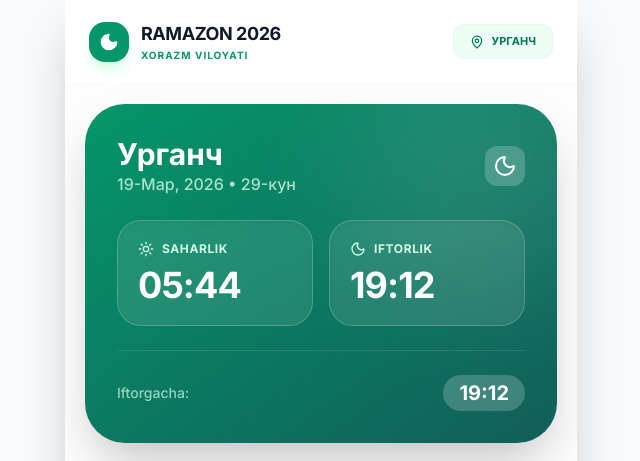
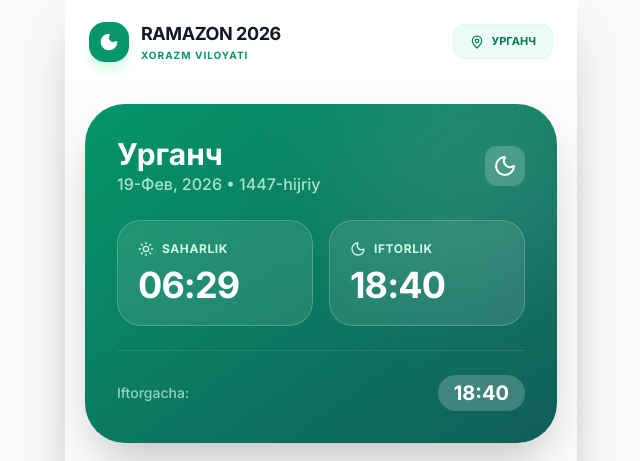
Before and after one commit to ruslonbekruzmatov28-dotcom/ramazon-taqvim-2026, a React (Vite) app: page / in a window 1280 px wide. Shown: the top 461 px of the page, without its empty margins (319-959 px from the left). Built offline with nearby package versions, Linux system fonts and the light colour scheme.

Commit message:
Update App.tsx

```diff
--- a/App.tsx
+++ b/App.tsx
@@ -1,3 +1,4 @@
+
 import React, { useState, useEffect, useMemo } from 'react';
 import { KHOREZM_2026_CALENDAR, KHOREZM_DISTRICTS, DUAS, DistrictOffset } from './constants';
 import { AppState, Message } from './types';
@@ -11,8 +12,7 @@ import {
   Sun,
   Moon,
   MapPin,
-  ChevronRight,
-  AlertCircle
+  ChevronRight
 } from 'lucide-react';
 
 const App: React.FC = () => {
@@ -43,44 +43,32 @@ const App: React.FC = () => {
     }));
   }, [selectedDistrict]);
 
-  const todayIndex = useMemo(() => {
-    const months: Record<string, number> = { 'Фев': 1, 'Мар': 2 };
-    const idx = adjustedCalendar.findIndex(item => {
-      const [d, m] = item.date.split('-');
-      return parseInt(d) === currentTime.getDate() && months[m] === currentTime.getMonth() + 1;
-    });
-    return idx === -1 ? 0 : idx;
+  const statusInfo = useMemo(() => {
+    const today = adjustedCalendar[0];
+    const nowStr = currentTime.toTimeString().slice(0, 5);
+
+    if (nowStr < today.fajr) {
+      return { label: 'Saharlikgacha', time: today.fajr, color: 'from-blue-600 to-indigo-800' };
+    } else if (nowStr < today.maghrib) {
+      return { label: 'Iftorgacha', time: today.maghrib, color: 'from-emerald-600 to-teal-800' };
+    } else {
+      const tomorrow = adjustedCalendar[1] || today;
+      return { label: 'Saharlikgacha (Ertaga)', time: tomorrow.fajr, color: 'from-indigo-900 to-slate-900' };
+    }
   }, [currentTime, adjustedCalendar]);
 
-  const statusInfo = useMemo(() => {
-    const todayData = adjustedCalendar[todayIndex];
-    const nowStr = currentTime.toTimeString().slice(0, 5);
-
-    if (nowStr < todayData.fajr) {
-      return { label: 'Saharlikgacha', time: todayData.fajr, color: 'from-blue-600 to-indigo-800' };
-    } else if (nowStr < todayData.maghrib) {
-      return { label: 'Iftorgacha', time: todayData.maghrib, color: 'from-emerald-600 to-teal-800' };
-    } else {
-      const nextDay = adjustedCalendar[todayIndex + 1] || adjustedCalendar[0];
-      return { label: 'Saharlikgacha (Ertaga)', time: nextDay.fajr, color: 'from-indigo-900 to-slate-900' };
-    }
-  }, [currentTime, adjustedCalendar, todayIndex]);
-
   const handleSendMessage = async () => {
-    if (!chatInput.trim() || isTyping) return;
-
+    if (!chatInput.trim()) return;
     const userMsg: Message = { role: 'user', text: chatInput };
-    const updatedHistory = [...chatHistory, userMsg];
-
-    setChatHistory(updatedHistory);
+    setChatHistory(prev => [...prev, userMsg]);
     setChatInput('');
     setIsTyping(true);
 
     try {
-      const response = await getGeminiChatResponse(updatedHistory);
+      const response = await getGeminiChatResponse([...chatHistory, userMsg], chatInput);
       setChatHistory(prev => [...prev, { role: 'model', text: response }]);
     } catch (err) {
-      setChatHistory(prev => [...prev, { role: 'model', text: "Aloqada xatolik yuz berdi. Iltimos, birozdan so'ng qayta urinib ko'ring." }]);
+      setChatHistory(prev => [...prev, { role: 'model', text: "Xatolik yuz berdi. Iltimos, qayta urinib ko'ring." }]);
     } finally {
       setIsTyping(false);
     }
@@ -121,7 +109,7 @@ const App: React.FC = () => {
         );
 
       case AppState.TODAY:
-        const todayData = adjustedCalendar[todayIndex];
+        const todayData = adjustedCalendar[0];
         return (
           <div className="space-y-6 animate-in fade-in duration-500">
             <div className={`bg-gradient-to-br ${statusInfo.color} p-8 rounded-[2.5rem] text-white shadow-2xl relative overflow-hidden transition-all duration-700`}>
@@ -130,7 +118,7 @@ const App: React.FC = () => {
                 <div className="flex justify-between items-center mb-6">
                   <div>
                     <h2 className="text-3xl font-black">{selectedDistrict.name}</h2>
-                    <p className="text-emerald-100/80 font-medium">{todayData.date}, 2026 • {todayData.day}-кун</p>
+                    <p className="text-emerald-100/80 font-medium">{todayData.date}, 2026 • 1447-hijriy</p>
                   </div>
                   <div className="bg-white/20 backdrop-blur-md p-2 rounded-xl">
                     <Moon size={24} />
@@ -197,7 +185,7 @@ const App: React.FC = () => {
                 </thead>
                 <tbody className="divide-y divide-gray-50">
                   {adjustedCalendar.map((day, idx) => (
-                    <tr key={idx} className={`${idx === todayIndex ? 'bg-emerald-50/50' : 'hover:bg-gray-50/50'} transition-colors`}>
+                    <tr key={idx} className={`${idx === 0 ? 'bg-emerald-50/50' : 'hover:bg-gray-50/50'} transition-colors`}>
                       <td className="px-6 py-4 font-bold text-emerald-700">{day.day}</td>
                       <td className="px-6 py-4 text-gray-500 font-medium">{day.date}</td>
                       <td className="px-6 py-4 text-center font-black text-gray-800">{day.fajr}</td>
@@ -259,7 +247,7 @@ const App: React.FC = () => {
                       ? 'bg-emerald-600 text-white rounded-tr-none'
                       : 'bg-white text-gray-800 border border-gray-100 rounded-tl-none'
                   }`}>
-                    <p className="text-sm leading-relaxed font-medium whitespace-pre-wrap">{msg.text}</p>
+                    <p className="text-sm leading-relaxed font-medium">{msg.text}</p>
                   </div>
                 </div>
               ))}
@@ -280,7 +268,7 @@ const App: React.FC = () => {
                 onChange={(e) => setChatInput(e.target.value)}
                 onKeyDown={(e) => e.key === 'Enter' && handleSendMessage()}
                 placeholder="Savol bering..."
-                className="flex-1 px-6 py-4 bg-gray-50 border-none rounded-2xl focus:ring-2 focus:ring-emerald-500 transition-all text-sm font-medium outline-none"
+                className="flex-1 px-6 py-4 bg-gray-50 border-none rounded-2xl focus:ring-2 focus:ring-emerald-500 transition-all text-sm font-medium"
               />
               <button
                 onClick={handleSendMessage}
@@ -318,7 +306,7 @@ const App: React.FC = () => {
         </button>
       </header>
 
-      <main className="flex-1 p-5 overflow-y-auto">
+      <main className="flex-1 p-5">
         {renderContent()}
       </main>
 
```
